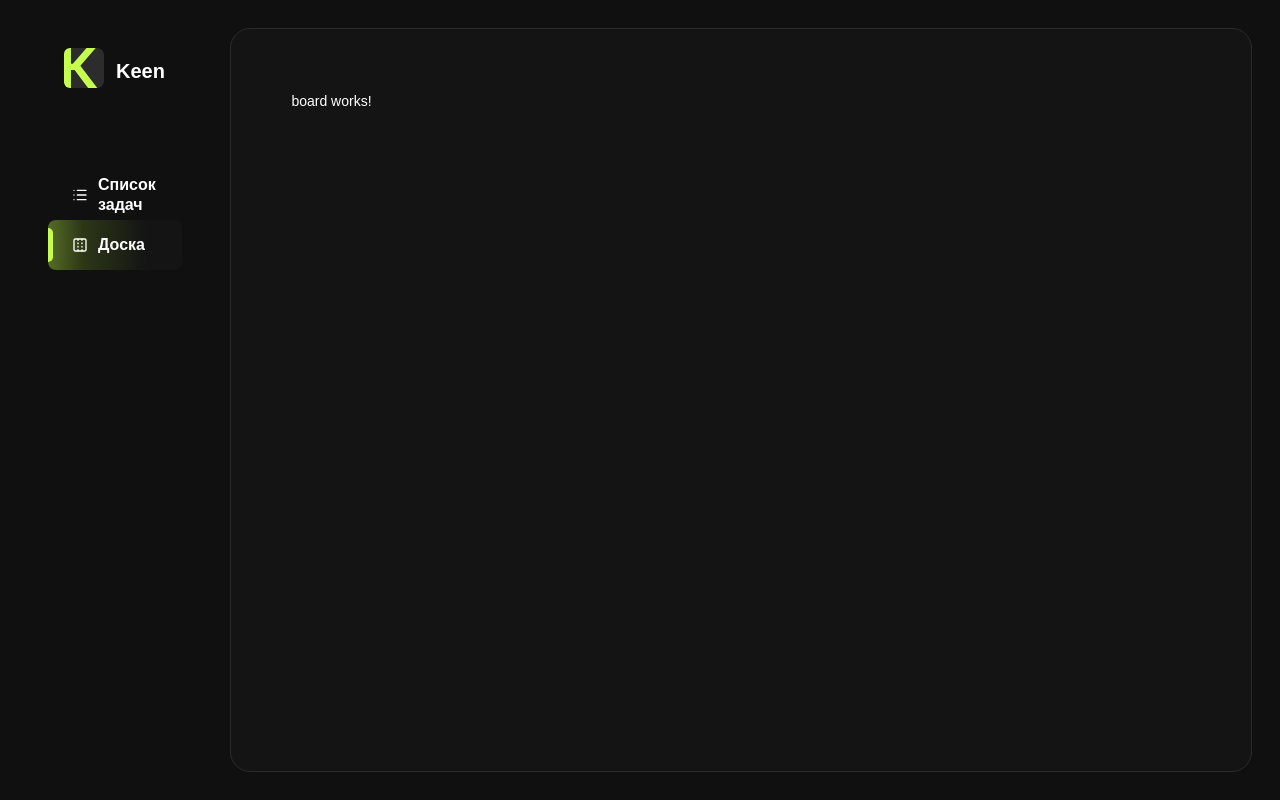
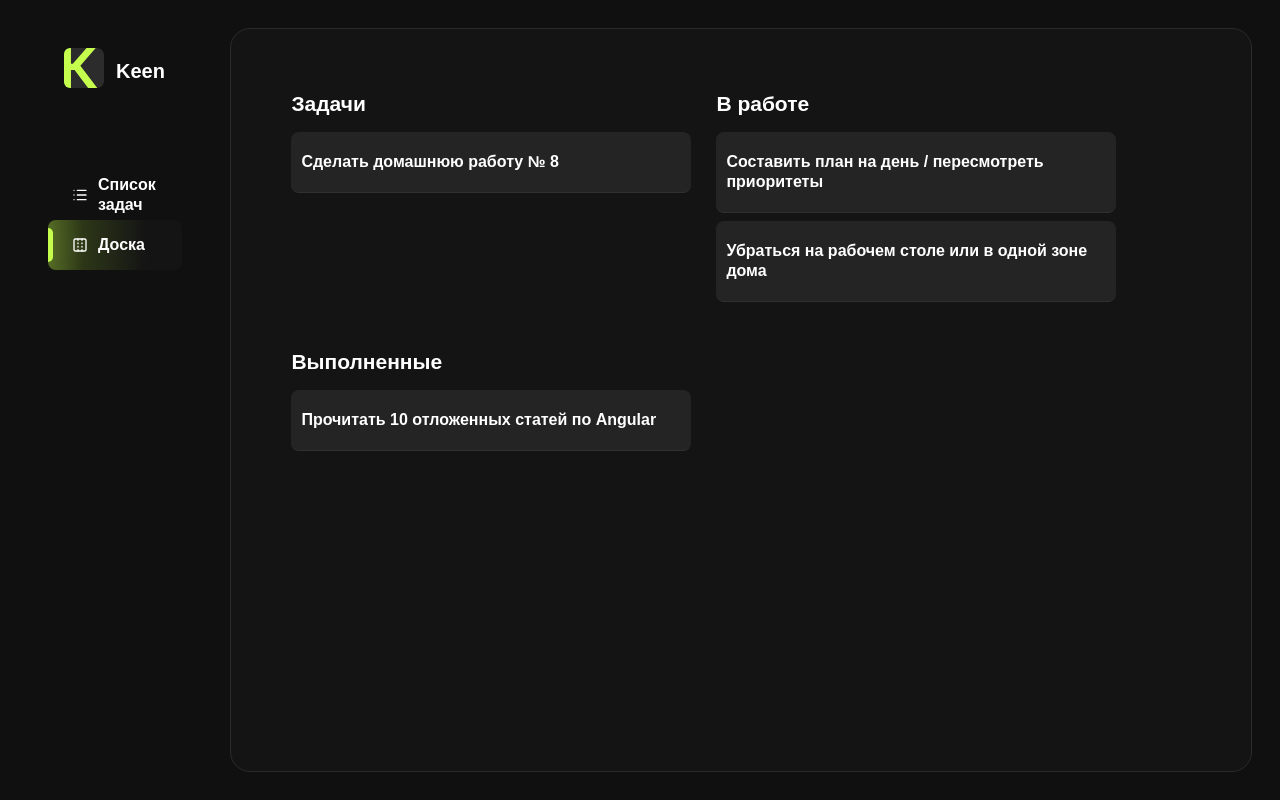
Before and after one commit to Angular-OTUS/ToDoList-GarnovAndrey, an Angular app: page /board in a window 1280 px wide. Built offline with nearby package versions, Linux system fonts and the light colour scheme; data requests are answered from the project's data file.

Commit message:
Реализация вкладки "Доска"

```diff
--- a/db.json
+++ b/db.json
@@ -17,6 +17,12 @@
       "title": "Убраться на рабочем столе или в одной зоне дома",
       "description": "Убрать все лишнее с рабочего стола и освободить рабочую зону для комфортного время препровождения",
       "status": "InProgress"
+    },
+    {
+      "title": "Сделать домашнюю работу № 8",
+      "description": "Отправить на проверку",
+      "status": "Pending",
+      "id": 4
     }
   ]
 }
--- a/src/app/app.html
+++ b/src/app/app.html
@@ -18,7 +18,7 @@
     </div>
     <div class="sidebar__menu">
       <ul>
-        <li class="menu" routerLink="backlog" routerLinkActive="menu-active" [routerLinkActiveOptions]="{exact: true}">
+        <li class="menu" routerLink="backlog" routerLinkActive="menu-active">
           <div class="menu-container">
             <div class="menu-dec"></div>
             <div class="menu-icon">
--- a/src/app/models/task.model.ts
+++ b/src/app/models/task.model.ts
@@ -22,4 +22,4 @@ export interface IToast {
   message: string;
 }
 
-export type StatusTask = 'InProgress' | 'Completed';
+export type StatusTask = 'Pending' | 'InProgress' | 'Completed';
--- a/src/app/pages/backlog/todo-create-item/todo-create-item.ts
+++ b/src/app/pages/backlog/todo-create-item/todo-create-item.ts
@@ -25,7 +25,7 @@ export class TodoCreateItem {
   public newTask?: ITaskNew;
 
   public addTask(): void{
-    this.newTask = {title: String(this.newTaskText), description: this.newTaskTextDescription, status: 'InProgress'};
+    this.newTask = {title: String(this.newTaskText), description: this.newTaskTextDescription, status:'Pending'};
     this.tasksService.addTask(this.newTask).pipe(takeUntilDestroyed(this.destroyRef)).subscribe({
       next: () => {
         this.newTaskText = undefined;
--- a/src/app/pages/board/board-page.html
+++ b/src/app/pages/board/board-page.html
@@ -1 +1,53 @@
-<p>board works!</p>
+<div class="board-container">
+  <div class="board-container__column">
+    <h2>Задачи</h2>
+    <div cdkDropList
+      id="pendingListId"
+      #pendingList="cdkDropList"
+      [cdkDropListData]="pendingTask"
+      [cdkDropListConnectedTo]="[inProgressList]"
+      class="board-list"
+      (cdkDropListDropped)="drop($event)"
+    >
+    @for (task of pendingTask; track task) {
+      <div class="board-container__box" cdkDrag>
+        {{task.title}}
+      </div>
+    }
+    </div>
+  </div>
+  <div class="board-container__column">
+    <h2>В работе</h2>
+    <div cdkDropList
+      id="inProgressListId"
+      #inProgressList="cdkDropList"
+      [cdkDropListData]="inProgressTask"
+      [cdkDropListConnectedTo]="[pendingList, doneList]"
+      class="board-list"
+      (cdkDropListDropped)="drop($event)"
+    >
+      @for (task of inProgressTask; track task) {
+      <div class="board-container__box" cdkDrag>
+        {{task.title}}
+      </div>
+    }
+    </div>
+  </div>
+  <div class="board-container__column">
+    <h2>Выполненные</h2>
+    <div cdkDropList
+      id="doneListId"
+      #doneList="cdkDropList"
+      [cdkDropListData]="doneTask"
+      [cdkDropListConnectedTo]="[pendingList, inProgressList]"
+      class="board-list"
+      (cdkDropListDropped)="drop($event)"
+    >
+      @for (task of doneTask; track task) {
+        <div class="board-container__box" cdkDrag>
+          {{task.title}}
+        </div>
+      }
+    </div>
+  </div>
+</div>
--- a/src/app/pages/board/board-page.scss
+++ b/src/app/pages/board/board-page.scss
@@ -0,0 +1,43 @@
+.board-container__column {
+  width: 400px;
+  max-width: 100%;
+  margin: 0 25px 25px 0;
+  display: inline-block;
+  vertical-align: top;
+}
+.board-list {
+  // border: solid 1px #ccc;
+  min-height: 60px;
+  background: #141414;
+  border-radius: 4px;
+  overflow: hidden;
+  display: block;
+}
+.board-container__box {
+  padding: 20px 10px;
+  margin-bottom: 8px;
+  border-bottom: solid 1px #303030;
+  border-radius: 8px;
+  color: #FFFFFF;
+  display: flex;
+  flex-direction: row;
+  align-items: center;
+  justify-content: space-between;
+  box-sizing: border-box;
+  cursor: move;
+  background: #242424;
+  font-size: 16px;
+  font-weight: 600;
+}
+.cdk-drag-placeholder {
+  opacity: 0;
+}
+.cdk-drag-animating {
+  transition: transform 250ms cubic-bezier(0, 0, 0.2, 1);
+}
+.example-box:last-child {
+  border: none;
+}
+.example-list.cdk-drop-list-dragging .example-box:not(.cdk-drag-placeholder) {
+  transition: transform 250ms cubic-bezier(0, 0, 0.2, 1);
+}
--- a/src/app/pages/board/board-page.ts
+++ b/src/app/pages/board/board-page.ts
@@ -1,11 +1,71 @@
-import { Component } from '@angular/core';
+import { Component, DestroyRef, inject, OnInit } from '@angular/core';
+import { CdkDrag, CdkDragDrop, CdkDropList, moveItemInArray, transferArrayItem } from '@angular/cdk/drag-drop';
+import { ITask } from '@app/models/task.model';
+import { TasksService } from '@app/services/tasks';
+import { ToastService } from '@app/services/toast';
+import { takeUntilDestroyed } from '@angular/core/rxjs-interop';
 
 @Component({
   selector: 'app-board-page',
-  imports: [],
+  imports: [CdkDropList, CdkDrag],
   templateUrl: './board-page.html',
   styleUrl: './board-page.scss'
 })
-export class BoardPage {
+export class BoardPage implements OnInit{
 
+
+  private readonly tasksService = inject(TasksService);
+  private readonly toastService = inject(ToastService);
+
+  private destroyRef = inject(DestroyRef)
+
+  public pendingTask: ITask[] = [];
+  public inProgressTask: ITask[] = [];
+  public doneTask: ITask[] = [];
+
+  ngOnInit(): void {
+    this.tasksService.tasks$.pipe(takeUntilDestroyed(this.destroyRef)).subscribe({
+      next: (tasks) =>{
+        this.pendingTask = tasks.filter(task => task.status === 'Pending');
+        this.inProgressTask = tasks.filter(task => task.status === 'InProgress');
+        this.doneTask = tasks.filter(task => task.status === 'Completed');
+      },error: (error) =>{
+        const messageError = `Ошибка ответа API: ${error.message}`;
+        this.toastService.error(messageError);
+      }
+    });
+  }
+
+
+  drop(event: CdkDragDrop<ITask[]>) {
+    if (event.previousContainer === event.container) {
+      moveItemInArray(event.container.data, event.previousIndex, event.currentIndex);
+    } else {
+      transferArrayItem(
+        event.previousContainer.data,
+        event.container.data,
+        event.previousIndex,
+        event.currentIndex,
+      );
+
+      const dropTask = event.container.data[event.currentIndex];
+      switch(event.container.id){
+        case 'pendingListId':
+          dropTask.status = 'Pending';
+        break;
+        case 'inProgressListId':
+          dropTask.status = 'InProgress';
+        break;
+        case 'doneListId':
+          dropTask.status = 'Completed';
+        break;
+      }
+
+      this.updateTaskStatus(dropTask);
+    }
+  }
+
+  public updateTaskStatus(task: ITask) {
+    this.tasksService.changeTask(task).pipe(takeUntilDestroyed(this.destroyRef)).subscribe();
+  }
 }
```
Also changed, not shown: src/app/app.routes.ts (+6 -6 lines).
